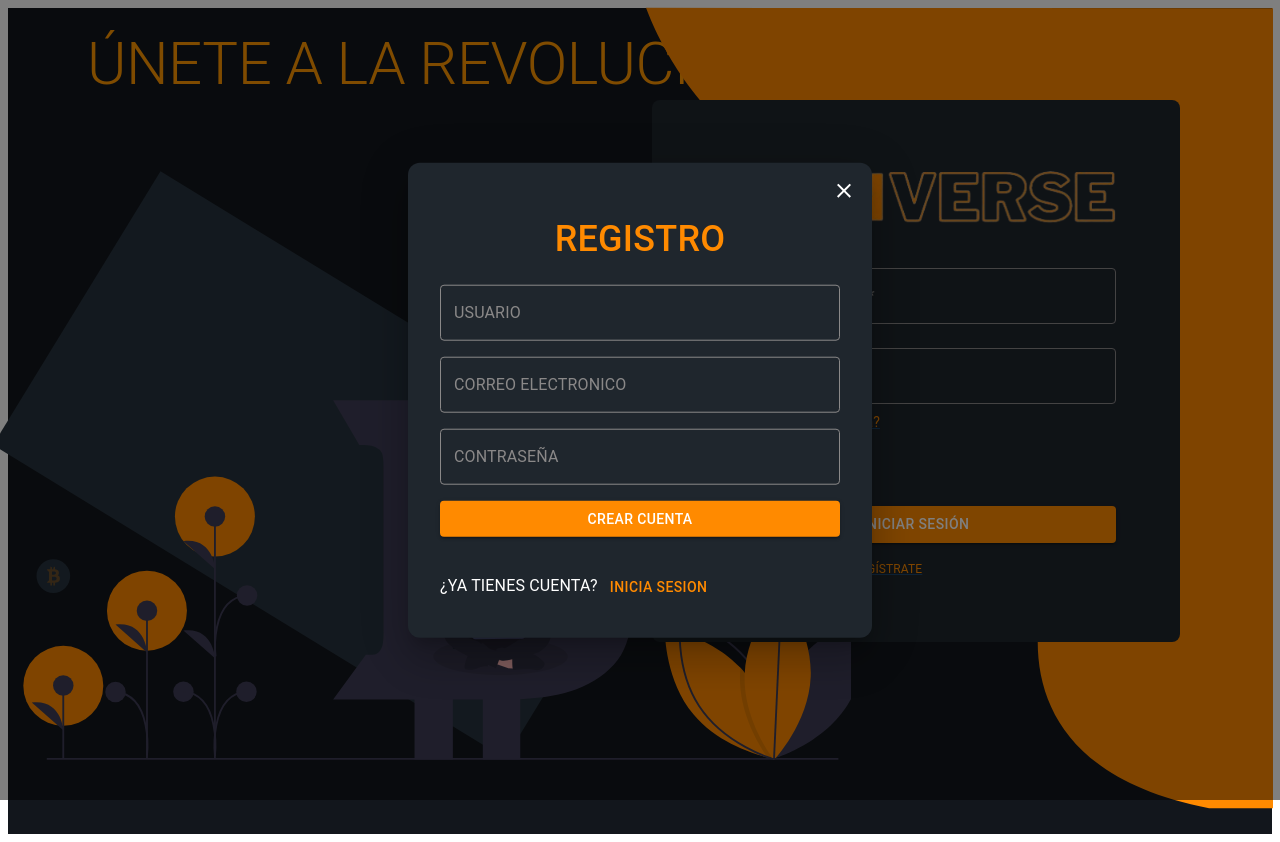
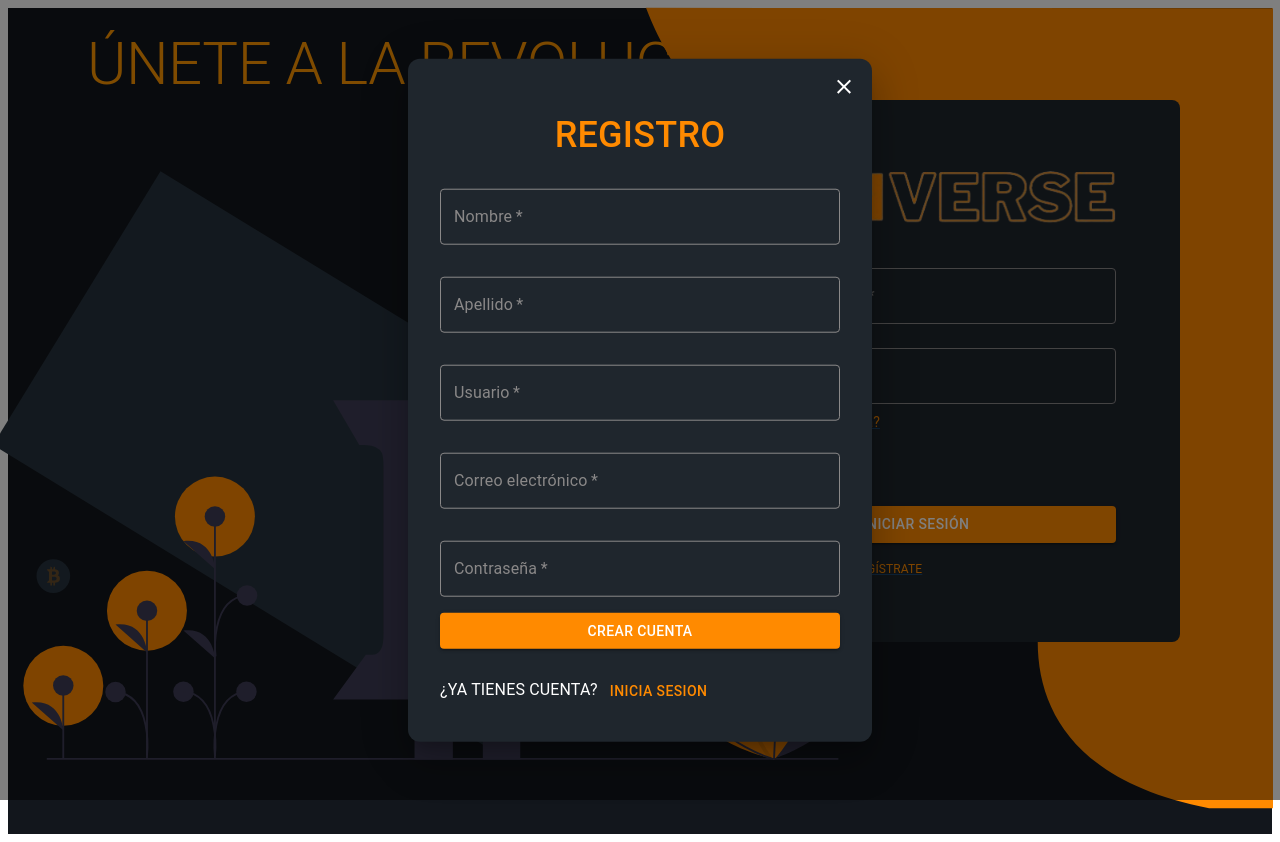
Before and after one commit to davidfragoso/front-criptomedia, a React (Create React App) app: page / in a window 1280 px wide. Both pictures are taken after a click on the button "REGÍSTRATE". Built offline with nearby package versions, Linux system fonts and the light colour scheme.

Commit message:
adición de inputs

```diff
--- a/src/components/Authentication/Login/ModalRegister.tsx
+++ b/src/components/Authentication/Login/ModalRegister.tsx
@@ -70,80 +70,110 @@ export default function BasicModal() {
           >
             REGISTRO
           </Typography>
-          <Box display="flex" flexDirection="column" gap={2} mt={2}>
+          <Box display="flex" flexDirection="column" gap={1} mt={1}>
           <TextField
-              id="outlined-basic-usuario"
-              label="USUARIO"
             variant="outlined"
+            margin="normal"
+            required
             fullWidth
+            name="Name"
+            label="Nombre"
+            autoComplete="current-name"
+            color="warning"
             sx={{
-                '& .MuiOutlinedInput-root': {
               '& fieldset': {
                 borderColor: '#8A8888',
               },
-                  '&:hover fieldset': {
-                    borderColor: 'white',
-                  },
-                  '&.Mui-focused fieldset': {
-                    borderColor: 'white',
-                  },
+              '& .MuiInputBase-input': {
+                color: 'white',
               },
               '& .MuiInputLabel-root': {
                 color: '#8A8888',
               },
+            }}
+            />
+            <TextField
+            variant="outlined"
+            margin="normal"
+            required
+            fullWidth
+            name="lastname"
+            label="Apellido"
+            autoComplete="current-lastname"
+            color="warning"
+            sx={{
+              '& fieldset': {
+                borderColor: '#8A8888',
+              },
               '& .MuiInputBase-input': {
                 color: 'white',
+              },
+              '& .MuiInputLabel-root': {
+                color: '#8A8888',
               },
             }}
             />
           <TextField
-              id="outlined-basic-correo"
-              label="CORREO ELECTRONICO"
             variant="outlined"
+            margin="normal"
+            required
             fullWidth
+            name="User"
+            label="Usuario"
+            autoComplete="current-user"
+            color="warning"
             sx={{
-                '& .MuiOutlinedInput-root': {
               '& fieldset': {
                 borderColor: '#8A8888',
               },
-                  '&:hover fieldset': {
-                    borderColor: 'white',
-                  },
-                  '&.Mui-focused fieldset': {
-                    borderColor: 'white',
-                  },
+              '& .MuiInputBase-input': {
+                color: 'white',
               },
               '& .MuiInputLabel-root': {
                 color: '#8A8888',
               },
+            }}
+            />
+            <TextField
+            variant="outlined"
+            margin="normal"
+            required
+            fullWidth
+            name="email"
+            label="Correo electrónico"
+            autoComplete="current-email"
+            color="warning"
+            sx={{
+              '& fieldset': {
+                borderColor: '#8A8888',
+              },
               '& .MuiInputBase-input': {
                 color: 'white',
+              },
+              '& .MuiInputLabel-root': {
+                color: '#8A8888',
               },
             }}
             />
             <TextField
-              id="outlined-basic-contrasena"
-              label="CONTRASEÑA"
             variant="outlined"
+            margin="normal"
+            required
+            fullWidth
+            name="password"
+            label="Contraseña"
             type="password"
-              fullWidth
+            autoComplete="current-password"
+            color="warning"
             sx={{
-                '& .MuiOutlinedInput-root': {
               '& fieldset': {
                 borderColor: '#8A8888',
               },
-                  '&:hover fieldset': {
-                    borderColor: 'white',
-                  },
-                  '&.Mui-focused fieldset': {
-                    borderColor: 'white',
-                  },
+              '& .MuiInputBase-input': {
+                color: 'white',
               },
               '& .MuiInputLabel-root': {
                 color: '#8A8888',
-                },
-                '& .MuiInputBase-input': {
-                  color: 'white',
               },
             }}
             />
@@ -151,7 +181,7 @@ export default function BasicModal() {
               sx={{
                 backgroundColor: '#FF8A00',
                 '&:hover': {
-                  backgroundColor: '#FF8A00',
+                  backgroundColor: '#FF8A00', // Color para el estado hover
                 },
               }}
               variant="contained"
```
Lines whose indentation alone changed are shown as unchanged.
